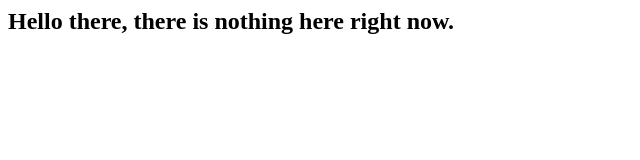
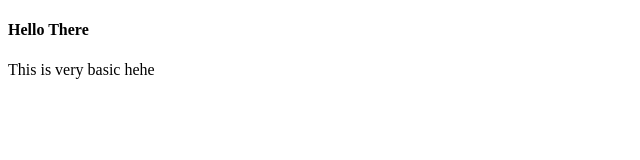
Before and after one commit to TheReactorDev/kemoi, a plain HTML site: page index.html in a window 1280 px wide. Shown: the whole page, without its empty margins (0-640 px from the left). Drawn offline with Linux system fonts and the light colour scheme.

Commit message:
Update index.html

```diff
--- a/index.html
+++ b/index.html
@@ -1 +1,12 @@
-<h2>Hello there, there is nothing here right now.</h2>
+<!DOCTYPE html>
+
+<html>
+  <head>
+    <title>"Kemoi :3"</title>
+  </head>
+
+  <body>
+    <h4>Hello There</h4>
+    <p>This is very basic hehe</p>
+  </body>
+</html>
```
